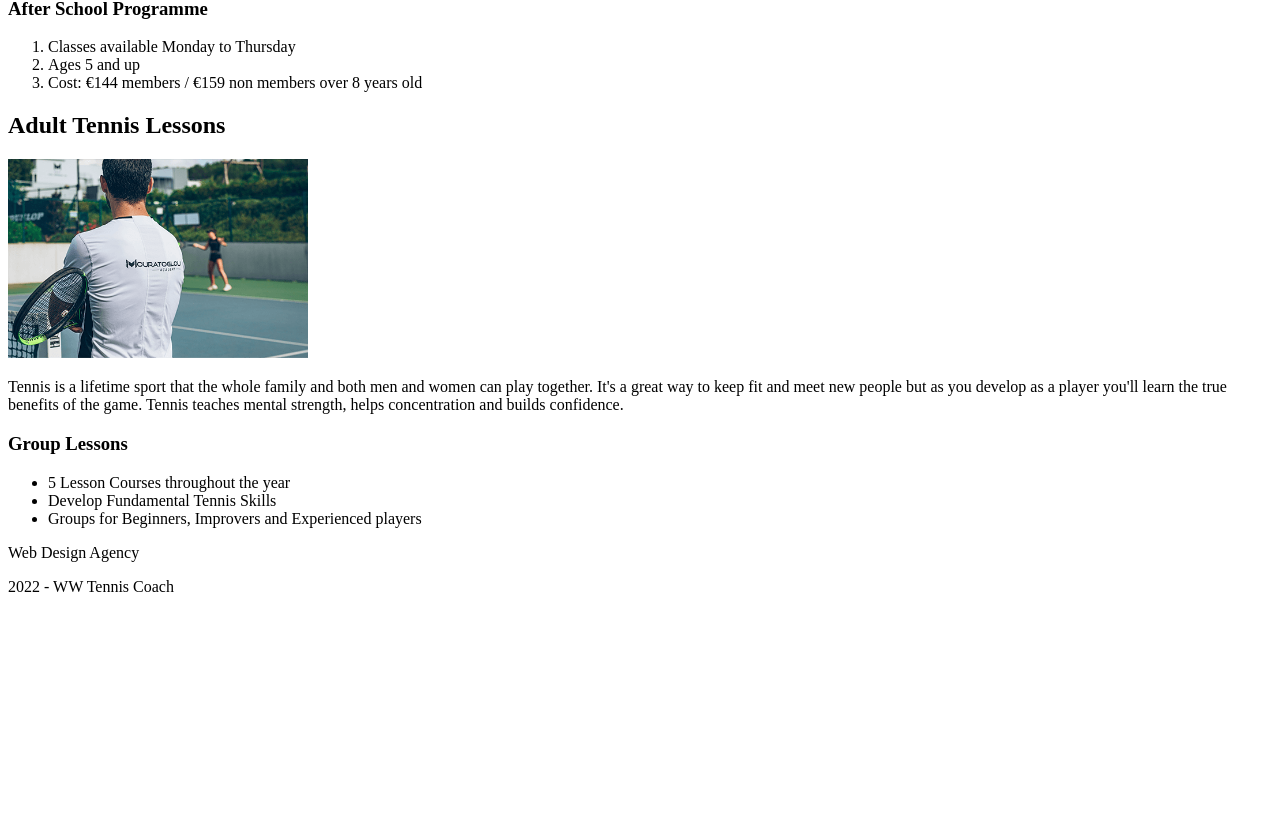
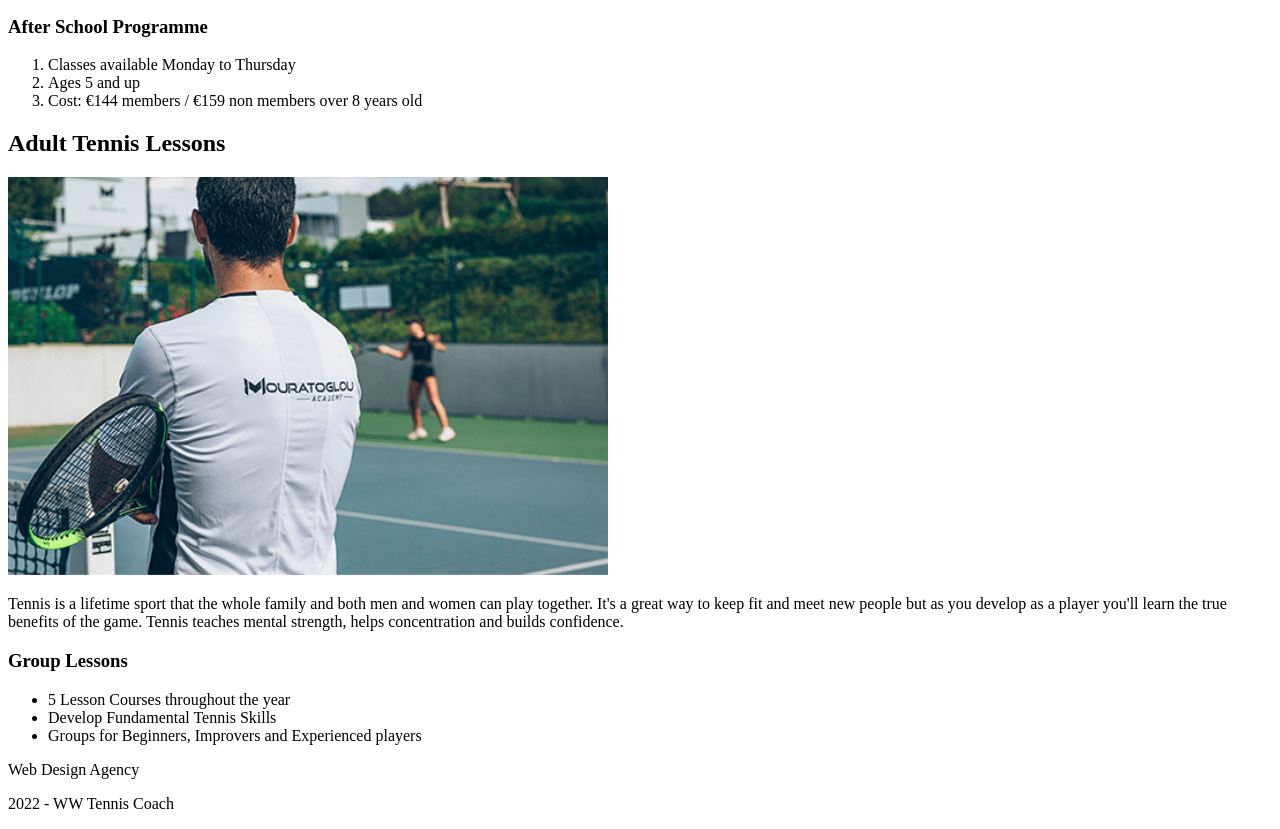
Before and after one commit to tzadvorna/task1, a plain HTML site: page index.html in a window 1280 px wide. Shown: the part 774-1603 px from the top of the page. Before the commit the page ends 1386 px from the top, so only its background shows below. Drawn offline with Linux system fonts and the light colour scheme.

Commit message:
Task1 width600

```diff
--- a/index.html
+++ b/index.html
@@ -29,6 +29,7 @@
         <input id="happy" type="checkbox" name="personality">Happy
     </label>
     <br>
+    <br>
     <form>
         <input type="text" placeholder="Your name" required>
         <input type="number" placeholder="Your age">
@@ -53,7 +54,7 @@
         </div>
         <div>
             <h2>Adult Tennis Lessons</h2>
-            <img src="img1/adultstennis.jpg" alt="adultstennis" width="300">
+            <img src="img1/adultstennis.jpg" alt="adultstennis" width="600">
             <p>Tennis is a lifetime sport that the whole family and both men and women can play together.
                 It's a great way to keep fit and meet new people but as you develop as a player you'll learn
                 the true benefits of the game. Tennis teaches mental strength, helps concentration and builds
```
